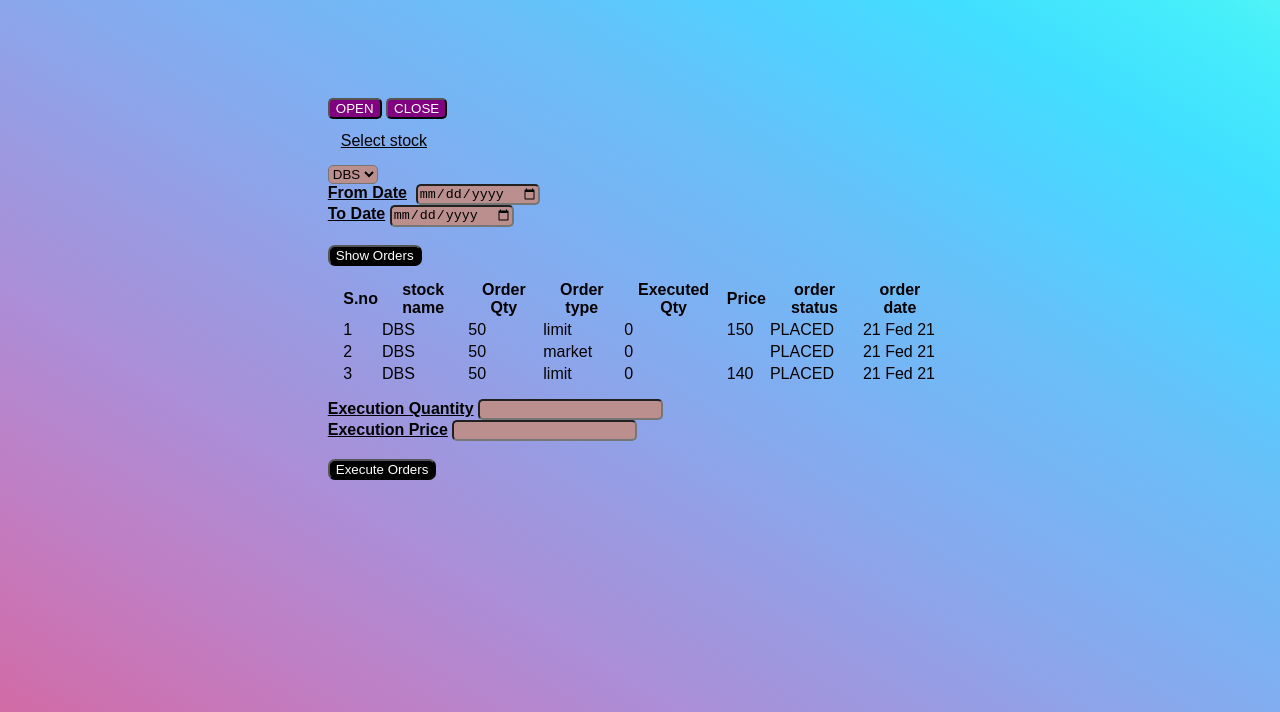
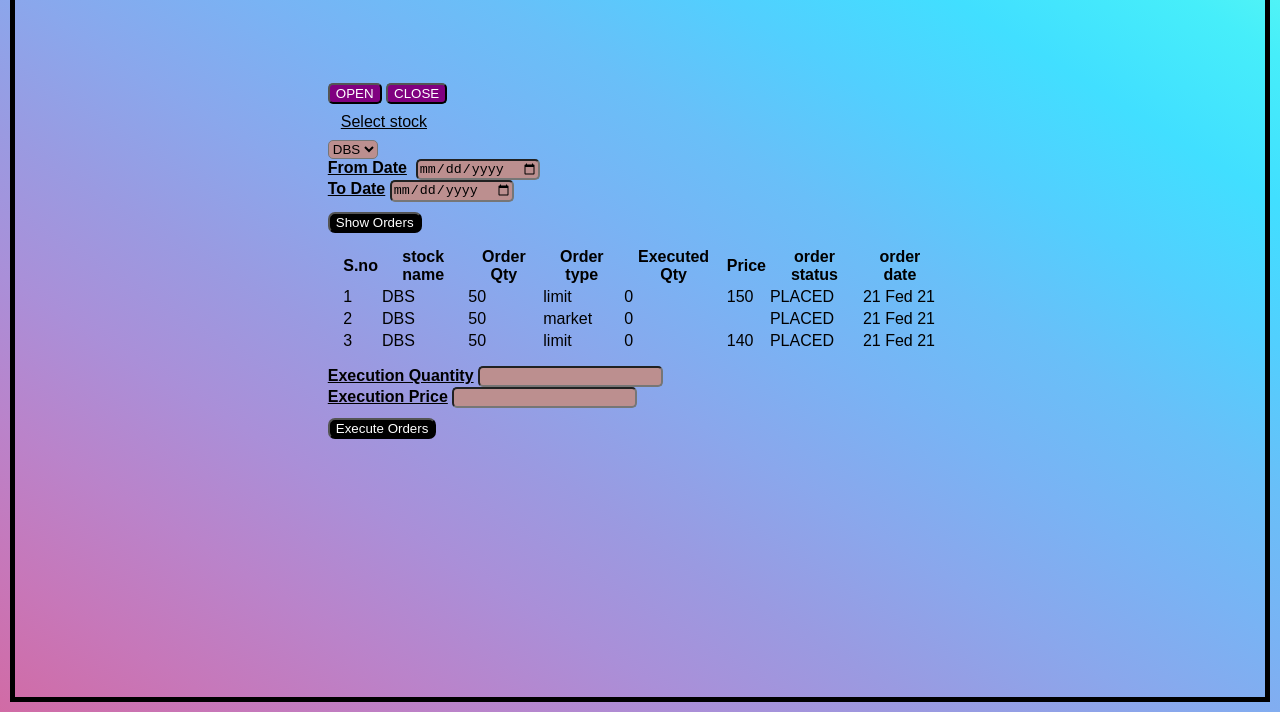
Before and after one commit to MeenamruthaSreevalli/H2H-DBS, a plain HTML site: page admin.html in a window 1280 px wide. Shown: the part 88-800 px from the top of the page. Drawn offline with Linux system fonts and the light colour scheme.

Commit message:
Update admin.css

```diff
--- a/admin.css
+++ b/admin.css
@@ -1,12 +1,16 @@
 body{
     margin: 10px;
-    padding: 40px;
+    padding: 20px 20px;
+    border:5px solid black;
     background-image: linear-gradient(to right top, #d16ba5, #c777b9, #ba83ca, #aa8fd8, #9a9ae1, #8aa7ec, #79b3f4, #69bff8, #52cffe, #41dfff, #46eefa, #5ffbf1);
     background-size: cover;
     background-position: center;
     background-attachment: fixed;
     font-family: sans-serif;
     text-align:center;
+}
+img{
+    size: 100px;
 }
 .btn{
     margin:auto;
@@ -17,6 +21,7 @@
     display: block;
     text-align: center;
     padding:100px;
+    line-height:10px;
 }
 form
 {
@@ -45,17 +50,6 @@
 label:hover{
     border-bottom: purple;
 }
-label::after{
-    content: '';
-    display: block;
-    width: 0;
-    height: 2px;
-    background: white;
-    transition: width .3s;
-}
-label:hover::after{
-    width:90px;
-}
 #qt{
     background-color: rosybrown;
     border-radius: 5px;
```
